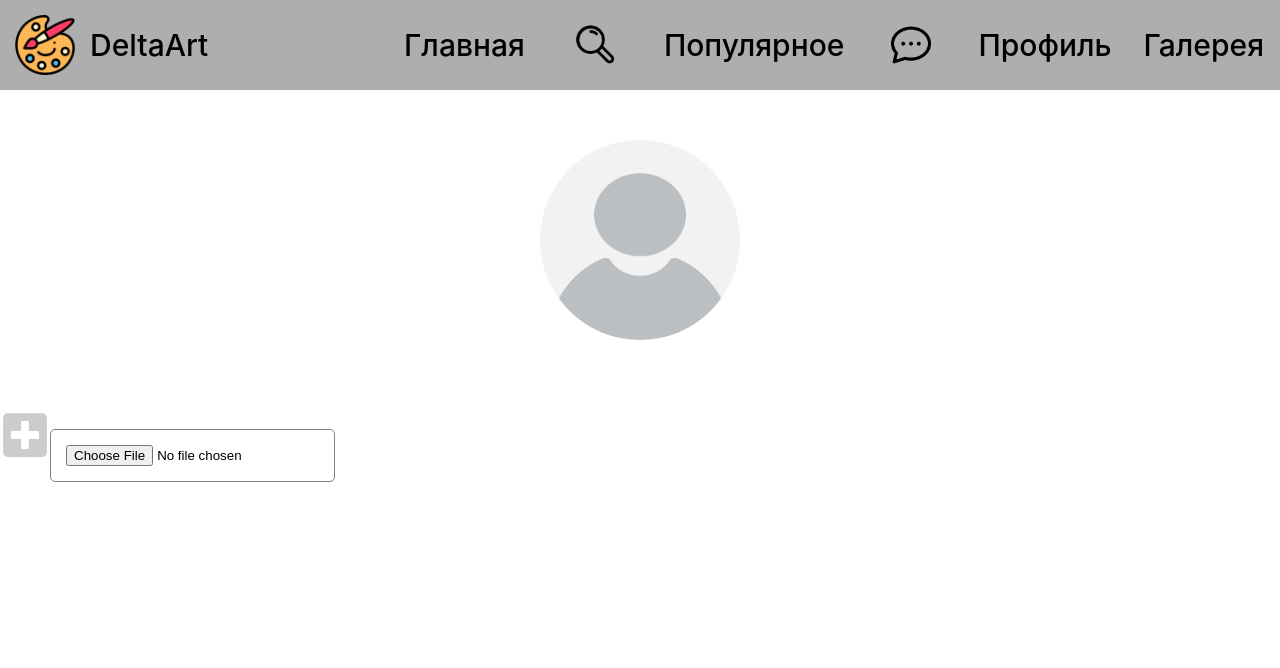
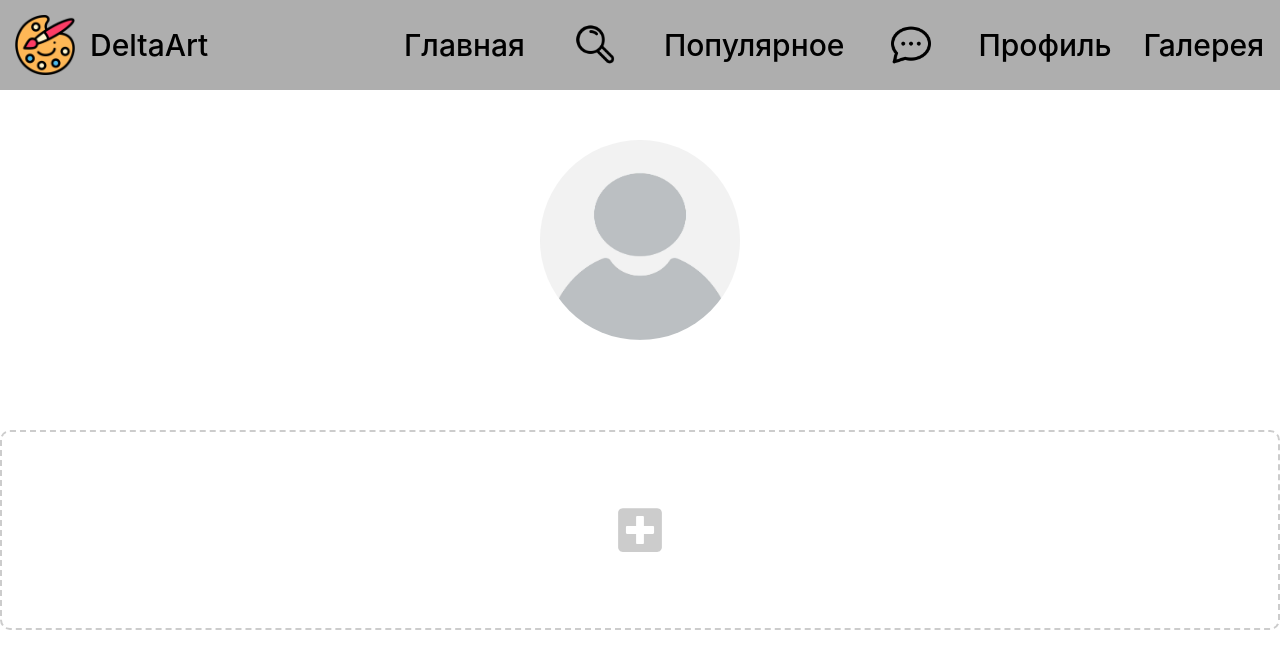
Before and after one commit to CyberTea0X/Kursovaya, a React (Create React App) app in the folder frontend2/pure_front/: page /Gallery in a window 1280 px wide. Shown: the top 668 px of the page. Built offline with nearby package versions, Linux system fonts and the light colour scheme.

Commit message:
Картинки больше не загораживают кнопки

```diff
--- a/frontend2/pure_front/src/pages/gallery/ImageDisplay.css
+++ b/frontend2/pure_front/src/pages/gallery/ImageDisplay.css
@@ -77,8 +77,8 @@
     }
 
     .image-container {
-        max-width: 90%;
-        max-height: 90%;
+        max-width: 50%;
+        max-height: 50%;
         position: relative; /* добавляем относительное позиционирование */
     }
 
@@ -169,3 +169,52 @@
         font-size: 24px;
         text-shadow: 1px 1px 2px rgba(0, 0, 0, 0.8);
       }
+
+      .upload-form {
+        position: relative;
+        width: 100%;
+        height: 200px;
+        display: flex;
+        justify-content: center;
+        align-items: center;
+        margin-top: 20px;
+      }
+
+      .upload-label {
+        position: absolute;
+        width: 100%;
+        height: 100%;
+        display: flex;
+        justify-content: center;
+        align-items: center;
+        cursor: pointer;
+      }
+
+      .upload-label i {
+        font-size: 50px;
+        color: #ccc;
+      }
+
+      #image-upload {
+        display: none;
+      }
+
+      .upload-form::before {
+        content: '';
+        position: absolute;
+        top: 0;
+        left: 0;
+        width: 100%;
+        height: 100%;
+        border: 2px dashed #ccc;
+        border-radius: 10px;
+        box-sizing: border-box;
+      }
+
+      .upload-form.active::before {
+        border-color: #007bff;
+      }
+
+      .upload-form.active i {
+        color: #007bff;
+      }
```
